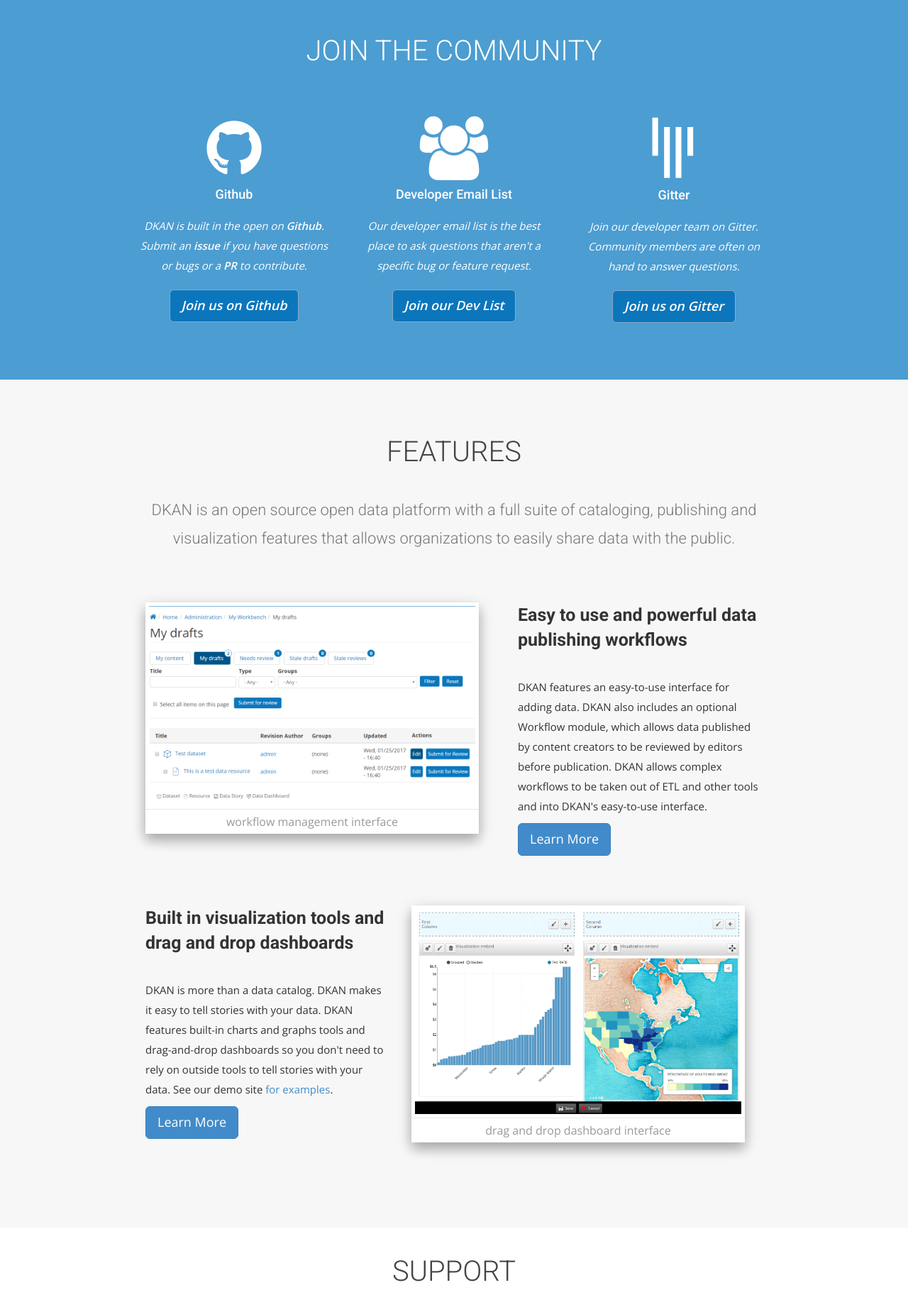
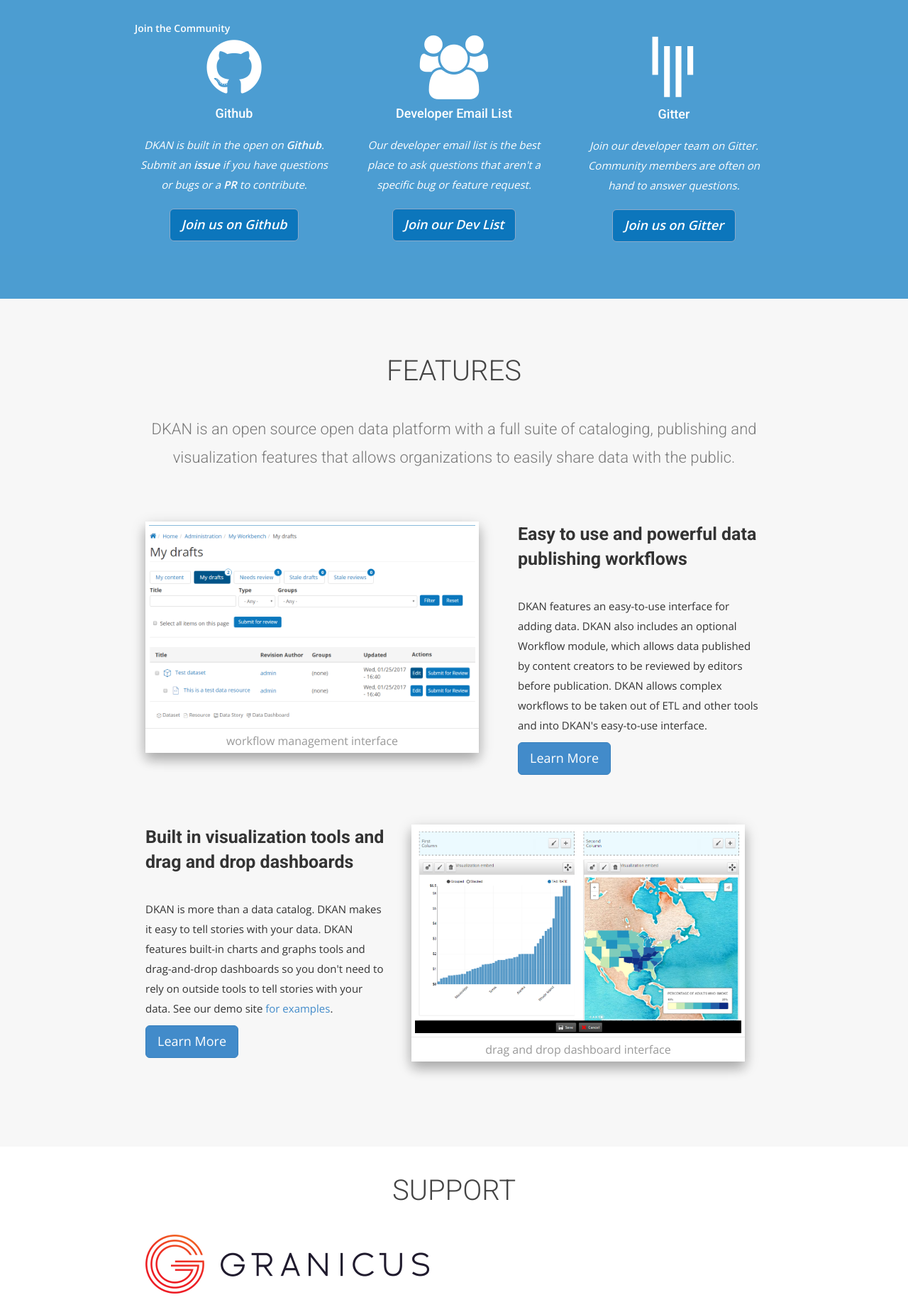
Before and after one commit to GetDKAN/GetDKAN.com, a Jekyll site: the page built from index.html, in a window 1280 px wide. Shown: the part 912-2761 px from the top of the page at 71% size. Built offline with Jekyll 4.4.1, drawn with Linux system fonts in a browser that asks for light colours; nearby versions of some CDN libraries; some web fonts are replaced.

```diff
--- a/index.html
+++ b/index.html
@@ -30,7 +30,7 @@ permalink: /
   <div class="container">
     <div class="row">
       <div class="section-title">
-        <h2>Join the Community</h2>
+	     </h2> <a href="{{site.baseurl}}/community">Join the Community</a></h2>
           <div class="row">
               <div class="col-sm-6 col-md-4 margin-b-30">
                   <div class="feature-box-center text-center">
```
